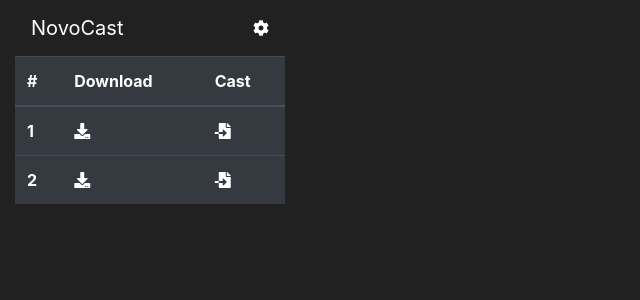
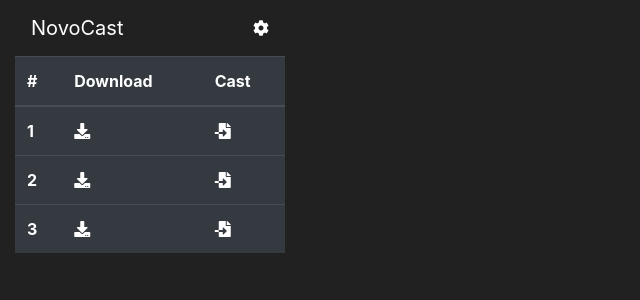
Before and after one commit to novo-ws/novocast-chrome-extension, a React (Create React App) app: page / in a window 1280 px wide. Shown: the top 300 px of the page, without its empty margins (0-640 px from the left). Built offline with nearby package versions, Linux system fonts and the light colour scheme.

Commit message:
working...

```diff
--- a/public/background.js
+++ b/public/background.js
@@ -5,7 +5,9 @@ chrome.runtime.onMessage.addListener(msg => {
       msg.ip
     }:8060/launch/dev?version=1&url=${encodeURIComponent(
       msg.url
-    )}&title=${encodeURIComponent('video')}&image=${encodeURIComponent('url')}`;
+    )}&title=${encodeURIComponent(msg.title)}&image=${encodeURIComponent(
+      msg.image
+    )}`;
     fetch(url, {
       method: 'POST'
     })
--- a/src/components/table.js
+++ b/src/components/table.js
@@ -7,19 +7,38 @@ export default class TableClass extends React.Component {
     table: [
       {
         id: '1',
+        image:
+          'https://www.bing.com/th?u=https%3a%2f%2fscontent-sea1-1.cdninstagram.com%2fvp%2f0e628beef9133524ff85b252fb144f10%2f5CC0BBB7%2ft51.2885-15%2fsh0.08%2fe35%2fc0.135.1080.1080%2fs640x640%2f50079442_1218857501600388_6153008597411267969_n.jpg%3f_nc_ht%3dscontent-sea1-1.cdninstagram.com&ehk=X2Ooodu0UoyhwdnXtvTkLQ&w=145&h=145&c=7&rs=1&qlt=80&rf=vl_fallback_instagram.png&pid=AlgoBlock',
+        title: 'Puta nina bailando',
         url:
           'https://scontent-lga3-1.cdninstagram.com/vp/d67074c501cf721f1453fe61f86b363f/5C6B8033/t50.2886-16/52514223_809587446049287_3868763500645974016_n.mp4?_nc_ht=scontent-lga3-1.cdninstagram.com'
       },
       {
         id: '2',
+        image:
+          'https://www.bing.com/th?u=https%3a%2f%2fscontent-sea1-1.cdninstagram.com%2fvp%2fb97a047ed392b27ecddf158262c3ea71%2f5CDF19ED%2ft51.2885-15%2fsh0.08%2fe35%2fc0.135.1080.1080%2fs640x640%2f49538211_378800539517644_2781103675312605684_n.jpg%3f_nc_ht%3dscontent-sea1-1.cdninstagram.com&ehk=ZefZzw7Tm2VRcI5qj6EujQ&w=145&h=145&c=7&rs=1&qlt=80&rf=vl_fallback_instagram.png&pid=AlgoBlock',
+        title: 'Putisima nina linda bailando',
         url:
           'https://scontent-lga3-1.cdninstagram.com/vp/dce9956620d248e4a2948941d857193b/5C6B804C/t50.2886-16/51863638_517170855439703_3602953498024476672_n.mp4?_nc_ht=scontent-lga3-1.cdninstagram.com'
+      },
+      {
+        id: '3',
+        image:
+          'https://www.bing.com/th?id=AMMS_fdd5c63833a2f2e6ca576f9912700098&w=110&h=110&c=7&rs=1&qlt=80&pcl=f9f9f9&cdv=1&pid=16.1',
+        title: 'Avejon de conon',
+        url: 'http://clips.vorwaerts-gmbh.de/VfE_html5.mp4'
       }
     ]
   };
   getLink() {}
-  cast(url) {
-    chrome.runtime.sendMessage({ type: 'open', url: url, ip: this.props.ip });
+  cast({ url, title, image }) {
+    chrome.runtime.sendMessage({
+      type: 'open',
+      url: url,
+      ip: this.props.ip,
+      title: title,
+      image: image
+    });
   }
   download() {}
   render() {
@@ -33,10 +52,7 @@ export default class TableClass extends React.Component {
             </a>
           </td>
           <td>
-            <i
-              className="fas fa-file-import"
-              onClick={() => this.cast(item.url)}
-            />
+            <i className="fas fa-file-import" onClick={() => this.cast(item)} />
           </td>
         </tr>
       );
```
